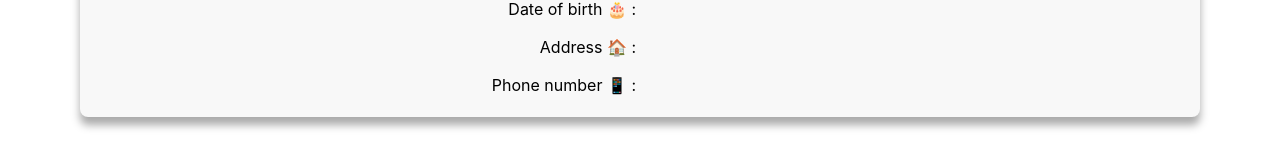
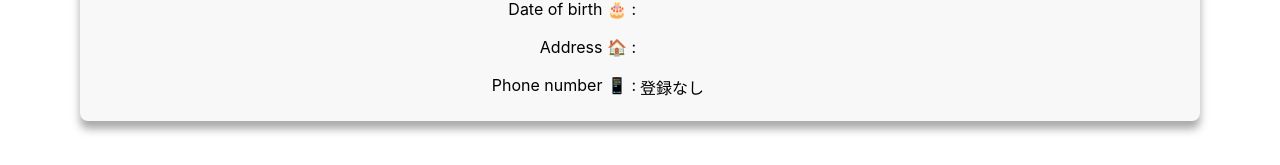
Before and after one commit to MoeMiyata/Rank2-MessageBoard-Frontend, a React app: page /userprofile in a window 1280 px wide. Shown: the part 278-443 px from the top of the page. Built offline with nearby package versions, Linux system fonts and the light colour scheme; no server answers.

Commit message:
電話番号戻す

```diff
--- a/src/components/UserProfile.tsx
+++ b/src/components/UserProfile.tsx
@@ -264,7 +264,7 @@ export default function UserProfile() {
                       Phone number 📱 :
                     </SUserProfileLabel>
                     <SUserProfileData>
-                      {/* {loginUser.tel || '登録なし'} */}
+                      {loginUser.tel || '登録なし'}
                     </SUserProfileData>
                   </>
                 }
```
